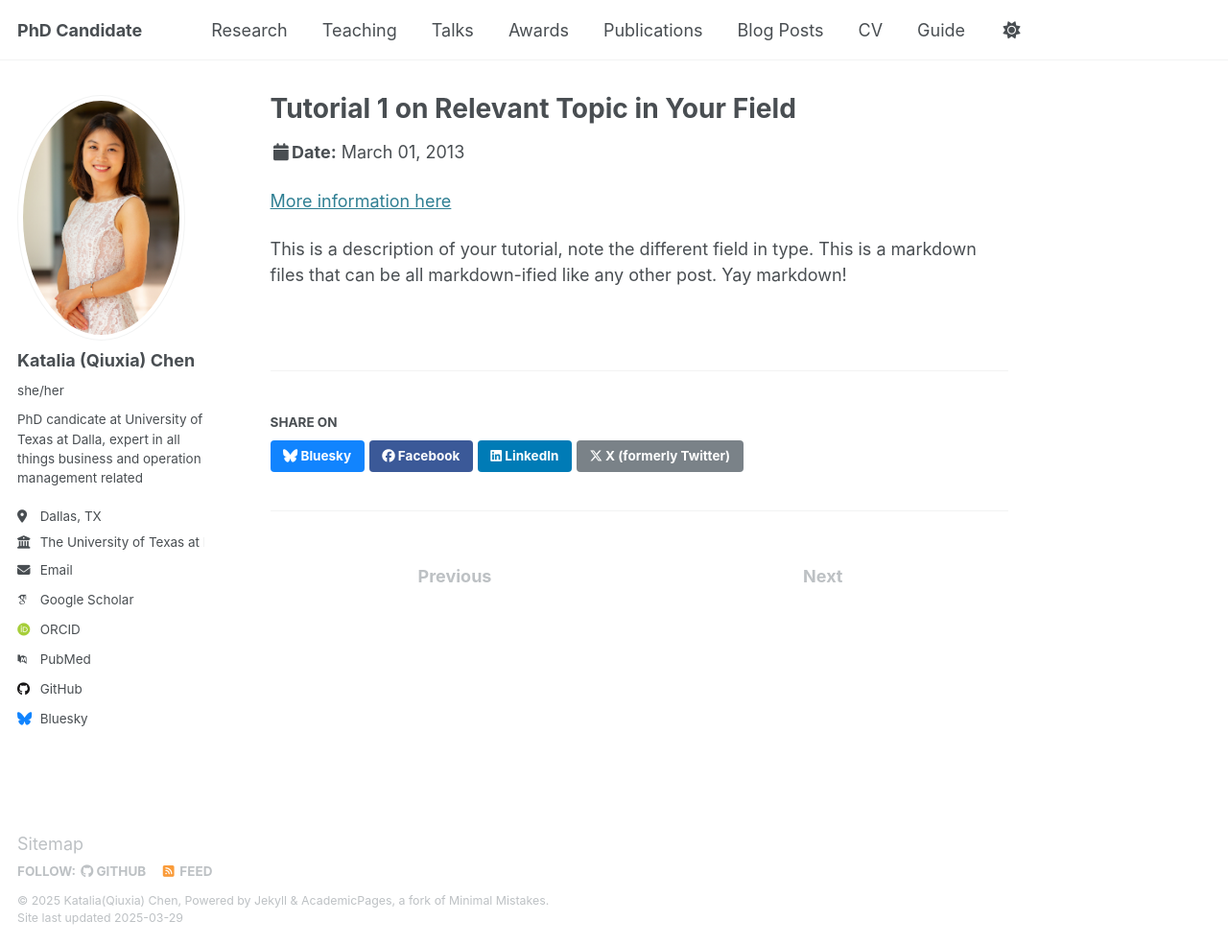
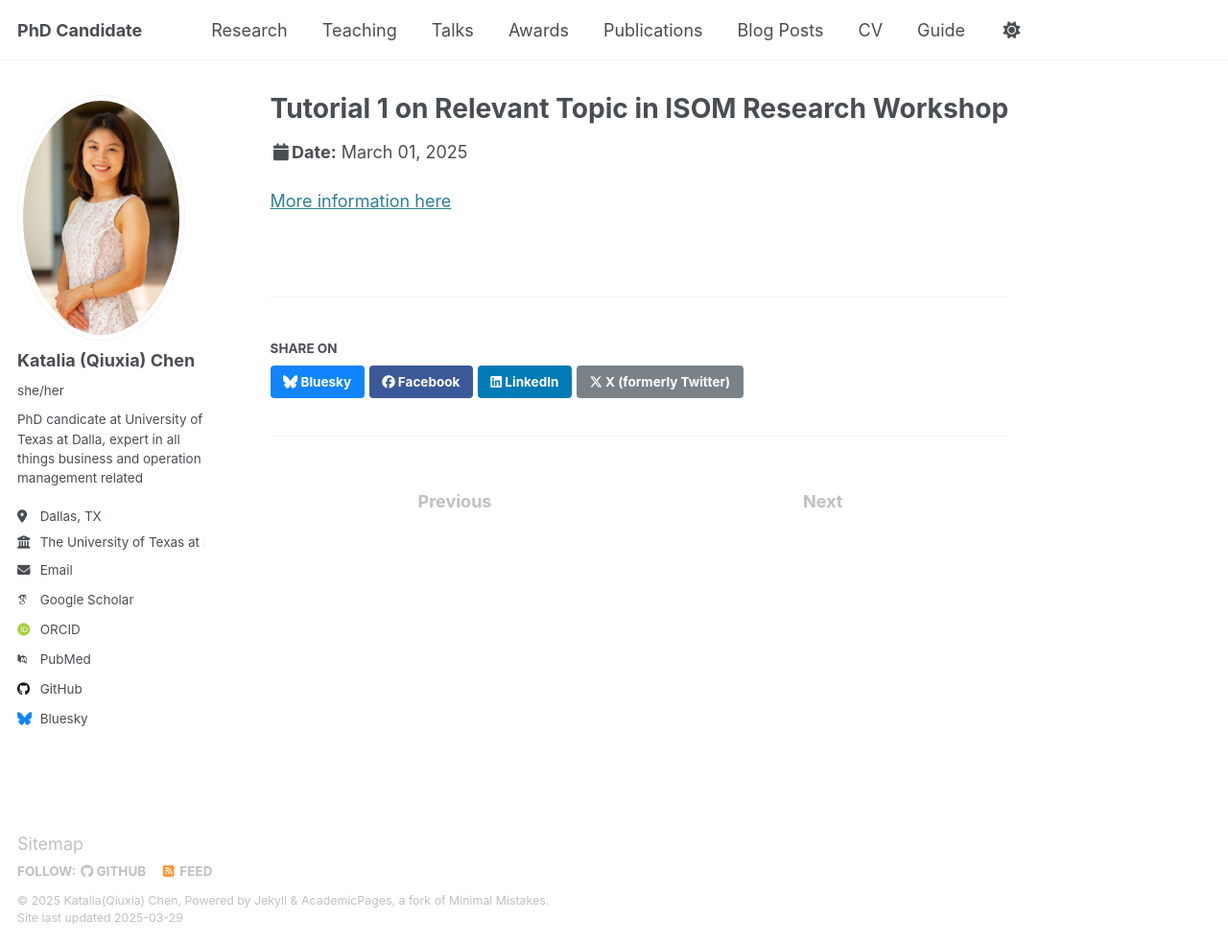
Before and after one commit to qxc2/Katalia_Qiuxia_Chen_v1, a Jekyll site: the page built from _talks/2013-03-01-tutorial-1.md, in a window 1280 px wide and 985 px high. Shown: the whole window at 96% size. Built offline with Jekyll 4.4.1, drawn with Linux system fonts in a browser that asks for light colours; some web fonts are replaced.

Commit message:
Update 2013-03-01-tutorial-1.md

```diff
--- a/_talks/2013-03-01-tutorial-1.md
+++ b/_talks/2013-03-01-tutorial-1.md
@@ -1,13 +1,11 @@
 ---
-title: "Tutorial 1 on Relevant Topic in Your Field"
+title: "Tutorial 1 on Relevant Topic in ISOM Research Workshop"
 collection: talks
-type: "Tutorial"
+type: "Workshop"
 permalink: /talks/2013-03-01-tutorial-1
 venue: "UC-Berkeley Institute for Testing Science"
-date: 2013-03-01
-location: "Berkeley, CA, USA"
+date: 2025-03-01
+location: "University of Florida, CA, USA"
 ---
 
 [More information here](http://exampleurl.com)
-
-This is a description of your tutorial, note the different field in type. This is a markdown files that can be all markdown-ified like any other post. Yay markdown!
```
